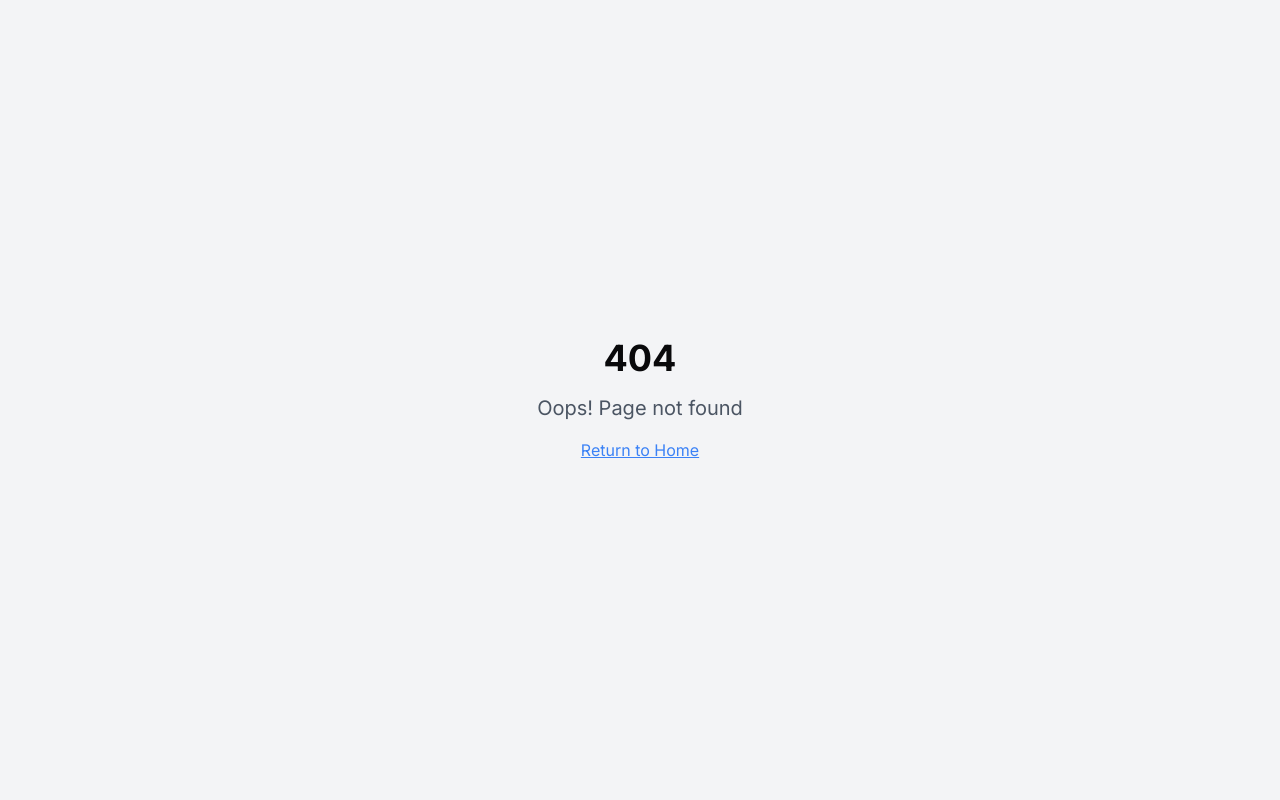
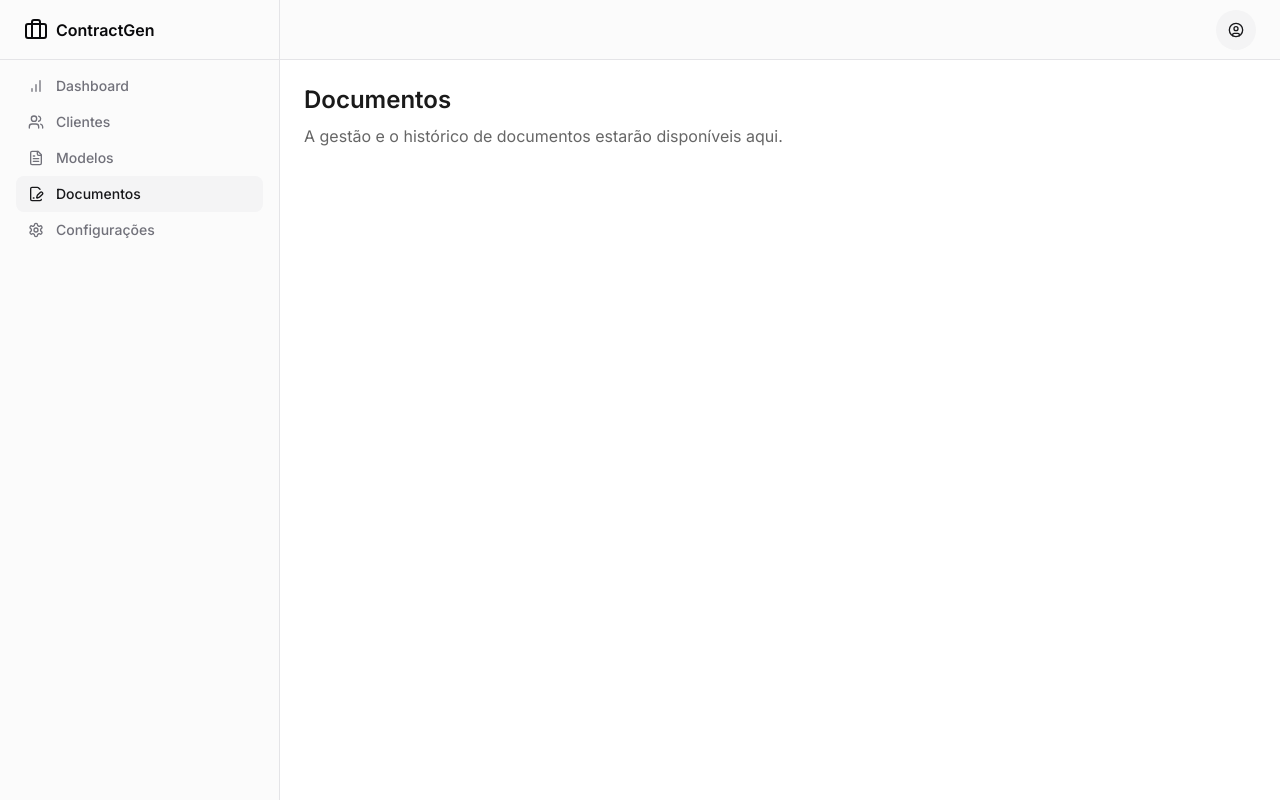
Before and after one commit to raphaelvieira01/Projeto-Heliomar, a React (Vite) app: page /documents in a window 1280 px wide. Before the commit this address had no page. Built offline with nearby package versions, Linux system fonts and the light colour scheme.

Commit message:
[dyad] Renomeando Contratos para Documentos - wrote 4 file(s), renamed 1 file(s)

```diff
--- a/src/App.tsx
+++ b/src/App.tsx
@@ -9,7 +9,7 @@ import { DashboardLayout } from "./components/layout/DashboardLayout.tsx";
 import Dashboard from "./pages/Dashboard";
 import Clients from "./pages/Clients";
 import Templates from "./pages/Templates";
-import Contracts from "./pages/Contracts";
+import Documents from "./pages/Documents";
 import Settings from "./pages/Settings";
 
 const queryClient = new QueryClient();
@@ -26,7 +26,7 @@ const App = () => (
             <Route path="dashboard" element={<Dashboard />} />
             <Route path="clients" element={<Clients />} />
             <Route path="templates" element={<Templates />} />
-            <Route path="contracts" element={<Contracts />} />
+            <Route path="documents" element={<Documents />} />
             <Route path="settings" element={<Settings />} />
           </Route>
           <Route path="*" element={<NotFound />} />
--- a/src/components/layout/Sidebar.tsx
+++ b/src/components/layout/Sidebar.tsx
@@ -40,9 +40,9 @@ export function Sidebar() {
               <FileText className="h-4 w-4" />
               Modelos
             </CustomNavLink>
-            <CustomNavLink to="/contracts">
+            <CustomNavLink to="/documents">
               <FileSignature className="h-4 w-4" />
-              Contratos
+              Documentos
             </CustomNavLink>
             <CustomNavLink to="/settings">
               <Settings className="h-4 w-4" />
--- a/src/pages/Contracts.tsx
+++ /dev/null
@@ -1,10 +0,0 @@
-const Contracts = () => {
-  return (
-    <div>
-      <h1 className="text-2xl font-semibold text-[#1A1A1A]">Contratos</h1>
-      <p className="text-[#666666] mt-2">Contract management and history will be available here.</p>
-    </div>
-  );
-};
-
-export default Contracts;
--- a/src/pages/Dashboard.tsx
+++ b/src/pages/Dashboard.tsx
@@ -14,7 +14,7 @@ const Dashboard = () => {
         <Card>
           <CardHeader className="flex flex-row items-center justify-between space-y-0 pb-2">
             <CardTitle className="text-sm font-medium text-[#666666]">
-              Contratos Gerados (Mês)
+              Documentos Gerados (Mês)
             </CardTitle>
             <FileSignature className="h-4 w-4 text-muted-foreground" />
           </CardHeader>
--- /dev/null
+++ b/src/pages/Documents.tsx
@@ -0,0 +1,10 @@
+const Documents = () => {
+  return (
+    <div>
+      <h1 className="text-2xl font-semibold text-[#1A1A1A]">Documentos</h1>
+      <p className="text-[#666666] mt-2">A gestão e o histórico de documentos estarão disponíveis aqui.</p>
+    </div>
+  );
+};
+
+export default Documents;
```
